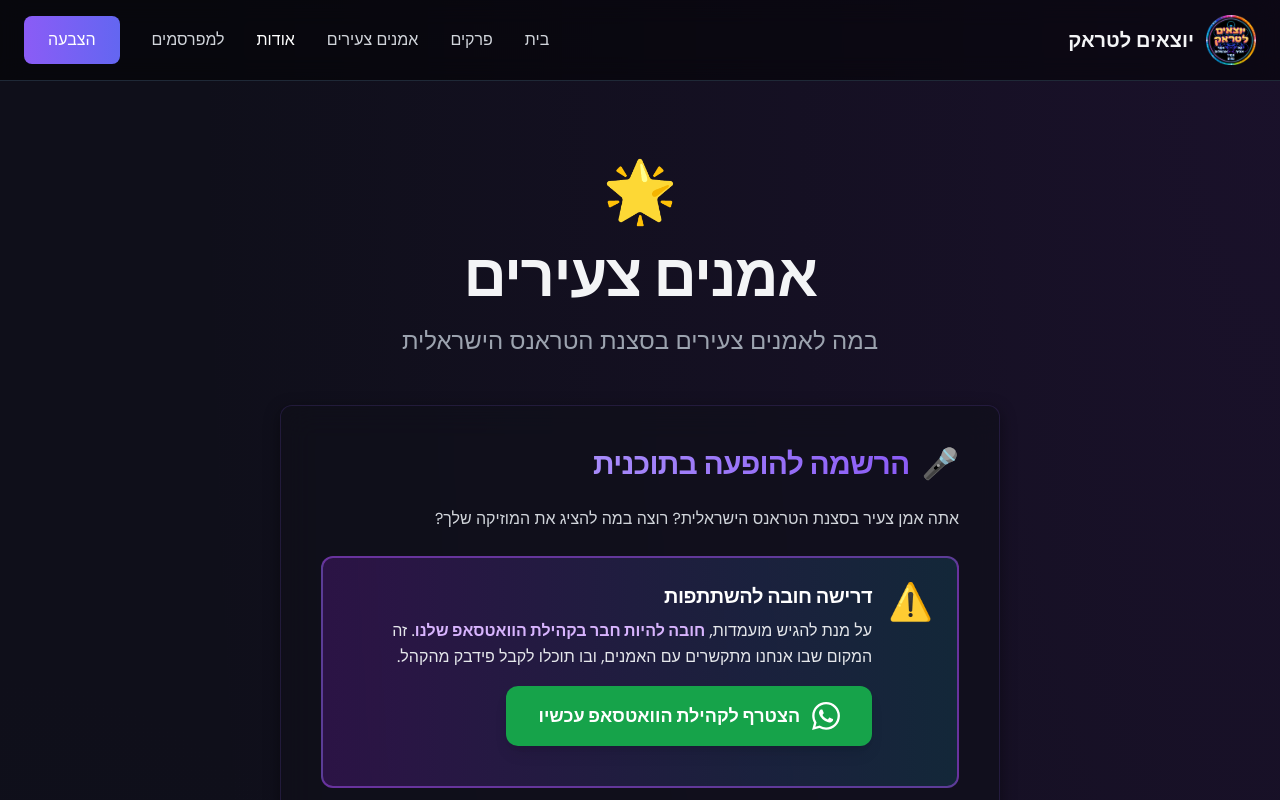
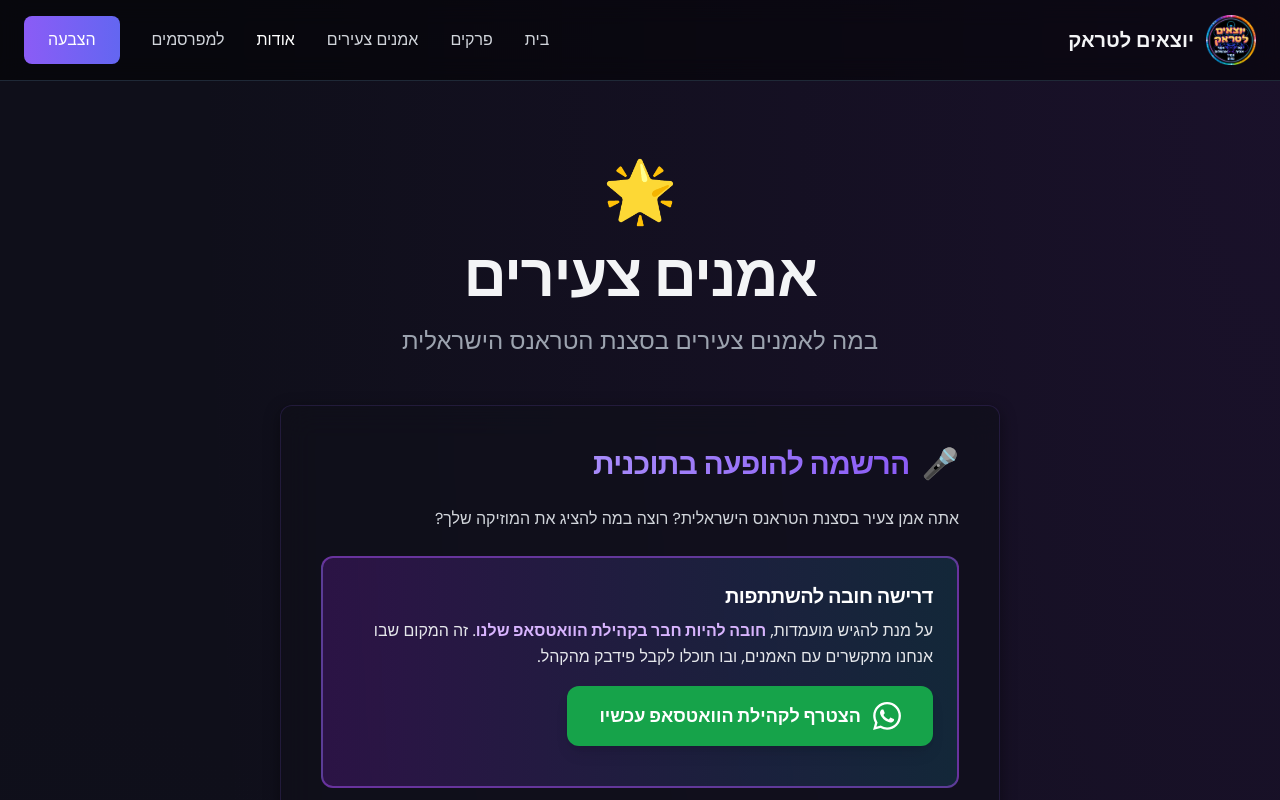
Before and after one commit to ShadowBoxer39/Trance-Awards, a Next.js app: page /young-artists in a window 1280 px wide. Shown: the top 800 px of the page. Built offline with nearby package versions, Linux system fonts and the light colour scheme; no server answers.

Commit message:
Update young-artists.tsx

```diff
--- a/pages/young-artists.tsx
+++ b/pages/young-artists.tsx
@@ -162,7 +162,7 @@ export default function YoungArtists() {
             {/* WhatsApp Community Requirement */}
             <div className="bg-gradient-to-r from-purple-900/40 to-cyan-900/40 border-2 border-purple-500/50 rounded-xl p-6 mb-8">
               <div className="flex items-start gap-4 mb-4">
-                <div className="text-4xl">⚠️</div>
+
                 <div>
                   <h3 className="text-xl font-semibold mb-2 text-white">דרישה חובה להשתתפות</h3>
                   <p className="text-gray-200 leading-relaxed mb-4">
```
